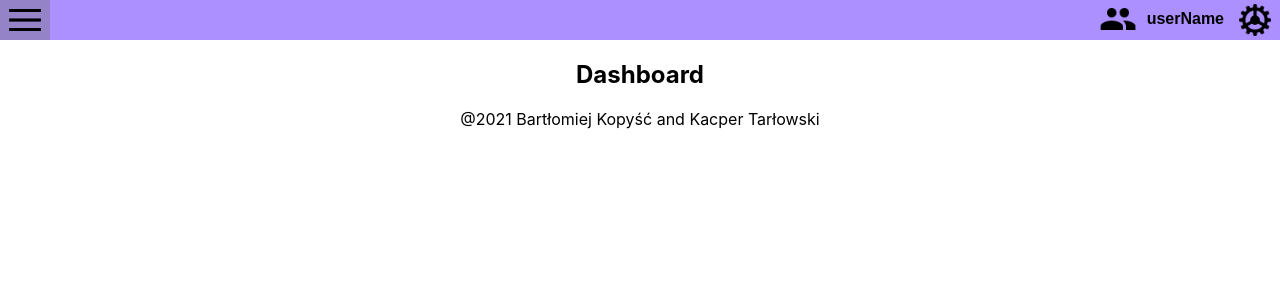
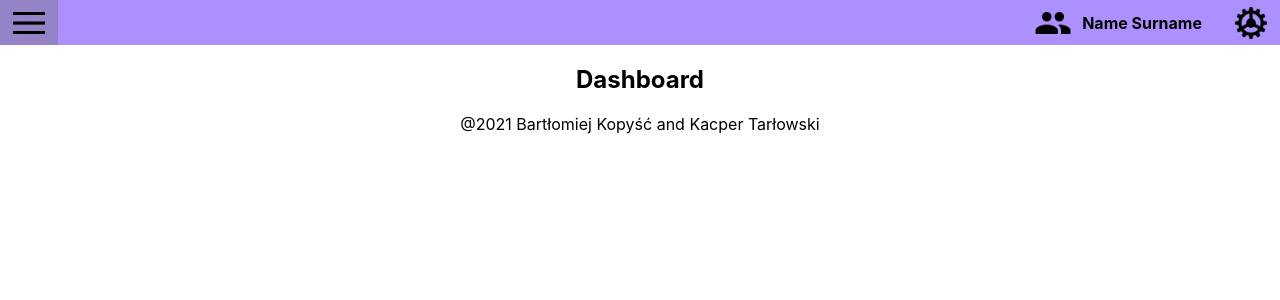
Before and after one commit to Kacpu/PGUI-dashboard-sprzedawcy, a React (Create React App) app: page / in a window 1280 px wide. Shown: the top 300 px of the page. Built offline with nearby package versions, Linux system fonts and the light colour scheme.

Commit message:
poprawki do guzika użytkownia

```diff
--- a/src/components/ManageUserButton/manageUserButton.css
+++ b/src/components/ManageUserButton/manageUserButton.css
@@ -8,6 +8,7 @@
     padding-left:10px;
     font-weight: bold;
     font-size: medium;
+    font-family: -apple-system, BlinkMacSystemFont, 'Segoe UI', Roboto, Oxygen, Ubuntu, Cantarell, 'Open Sans', 'Helvetica Neue', sans-serif;
 
 }
 img{
@@ -15,7 +16,7 @@
     float:left;
 }
 .div-btn{
-    height: 38px;
+    height: 45px;
     background-color: transparent;
     display: flex;
     justify-content: center;
--- a/src/components/NavigationHeader/NavigationHeader.js
+++ b/src/components/NavigationHeader/NavigationHeader.js
@@ -42,7 +42,7 @@
 
             <ManageUserButton
                 className={" account-button"}
-                username={"userName"}
+                username={"Name Surname"}
             />
 
         </div>
--- a/src/components/NavigationHeader/navigationHeader.css
+++ b/src/components/NavigationHeader/navigationHeader.css
@@ -10,14 +10,22 @@
 
 button{
     float: right;
+    height: 45px;
 }
 
+.settings-button{
+    padding-inline: 10px;
+}
 
 .menu-button{
     float: left;
+    padding-inline: 10px;
 }
 
 
 .account-button{
     float: right;
+    height: 45px;
+    padding-right: 20px;
+    padding-left: 20px;
 }
```
